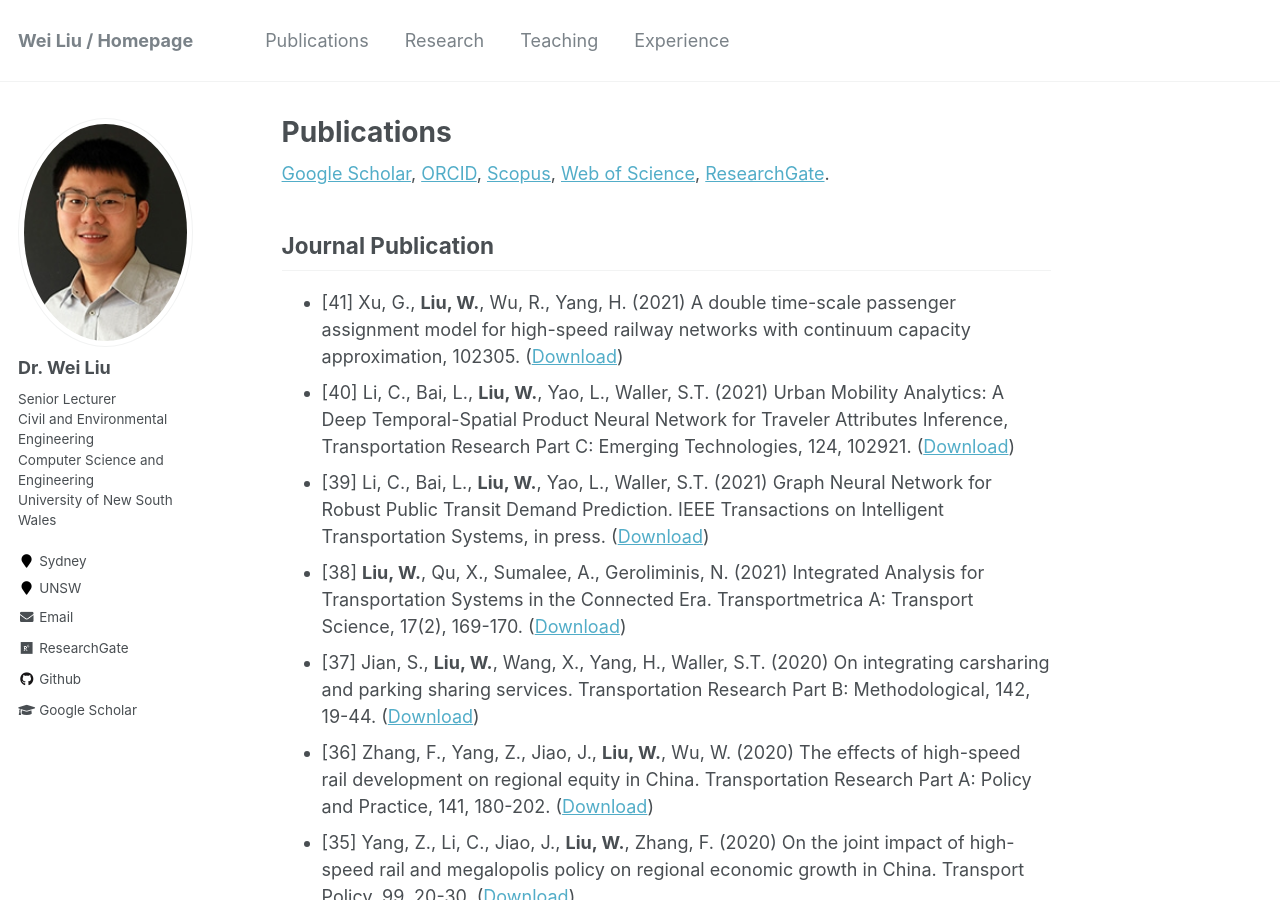
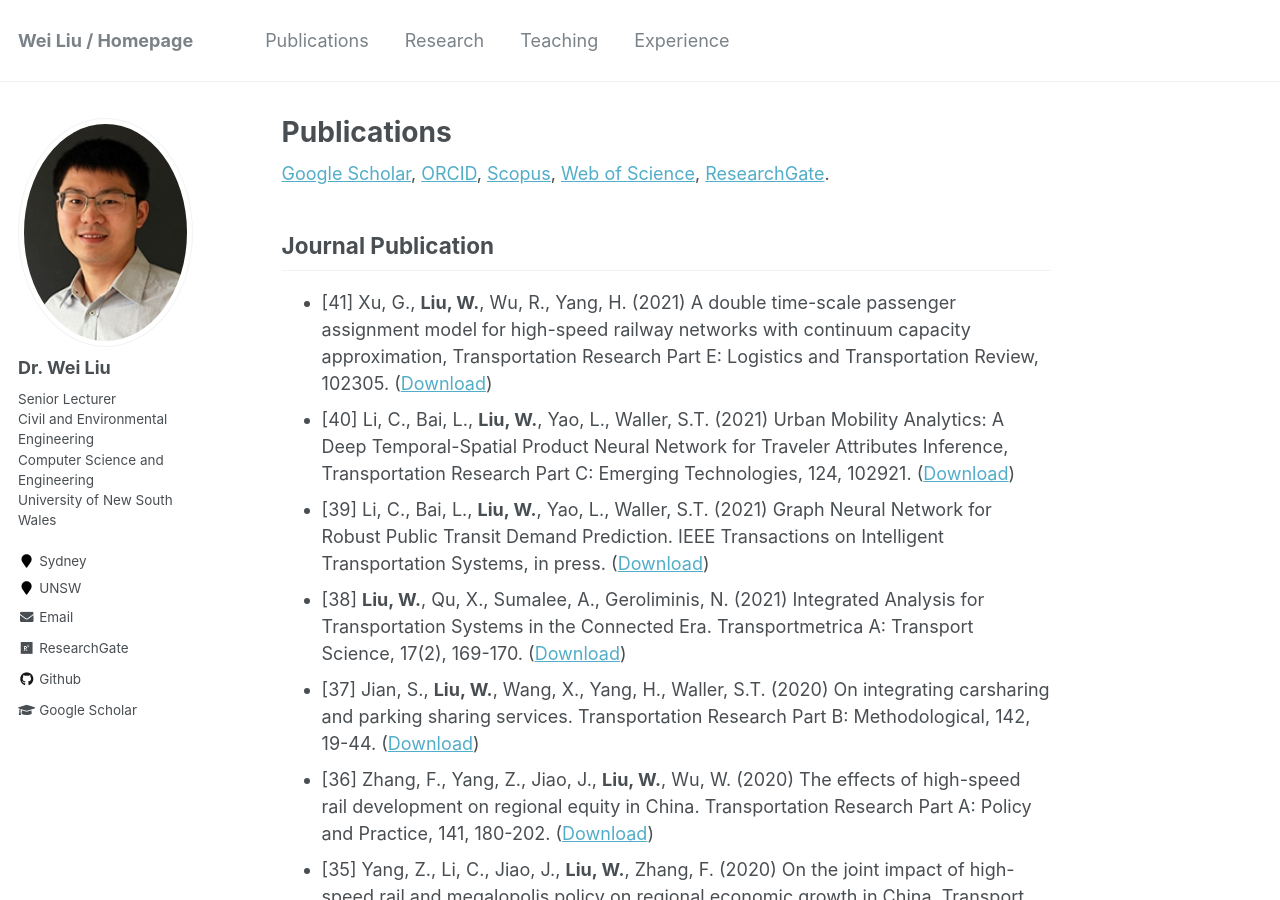
Before and after one commit to weiliu2016/weiliu2016.github.io, a Jekyll site: the page built from _pages/publications.md, in a window 1280 px wide and 900 px high. Built offline with Jekyll 4.4.1, drawn with Linux system fonts in a browser that asks for light colours.

Commit message:
Update publications.md

```diff
--- a/_pages/publications.md
+++ b/_pages/publications.md
@@ -19,7 +19,7 @@ author_profile: true
 
 Journal Publication
 ----------
-* [41] Xu, G., **Liu, W.**, Wu, R., Yang, H. (2021) A double time-scale passenger assignment model for high-speed railway networks with continuum capacity approximation, 102305. ([Download](https://doi.org/10.1016/j.tre.2021.102305))
+* [41] Xu, G., **Liu, W.**, Wu, R., Yang, H. (2021) A double time-scale passenger assignment model for high-speed railway networks with continuum capacity approximation, Transportation Research Part E: Logistics and Transportation Review, 102305. ([Download](https://doi.org/10.1016/j.tre.2021.102305))
 * [40] Li, C., Bai, L., **Liu, W.**, Yao, L., Waller, S.T. (2021) Urban Mobility Analytics: A Deep Temporal-Spatial Product Neural Network for Traveler Attributes Inference, Transportation Research Part C: Emerging Technologies, 124, 102921. ([Download](https://doi.org/10.1016/j.trc.2020.102921))
 * [39] Li, C., Bai, L., **Liu, W.**, Yao, L., Waller, S.T. (2021) Graph Neural Network for Robust Public Transit Demand Prediction. IEEE Transactions on Intelligent Transportation Systems, in press. ([Download](https://doi.org/10.1109/TITS.2020.3041234))
 * [38] **Liu, W.**, Qu, X., Sumalee, A., Geroliminis, N. (2021) Integrated Analysis for Transportation Systems in the Connected Era. Transportmetrica A: Transport Science, 17(2), 169-170. ([Download](http://dx.doi.org/10.1080/23249935.2020.1810821))
```
